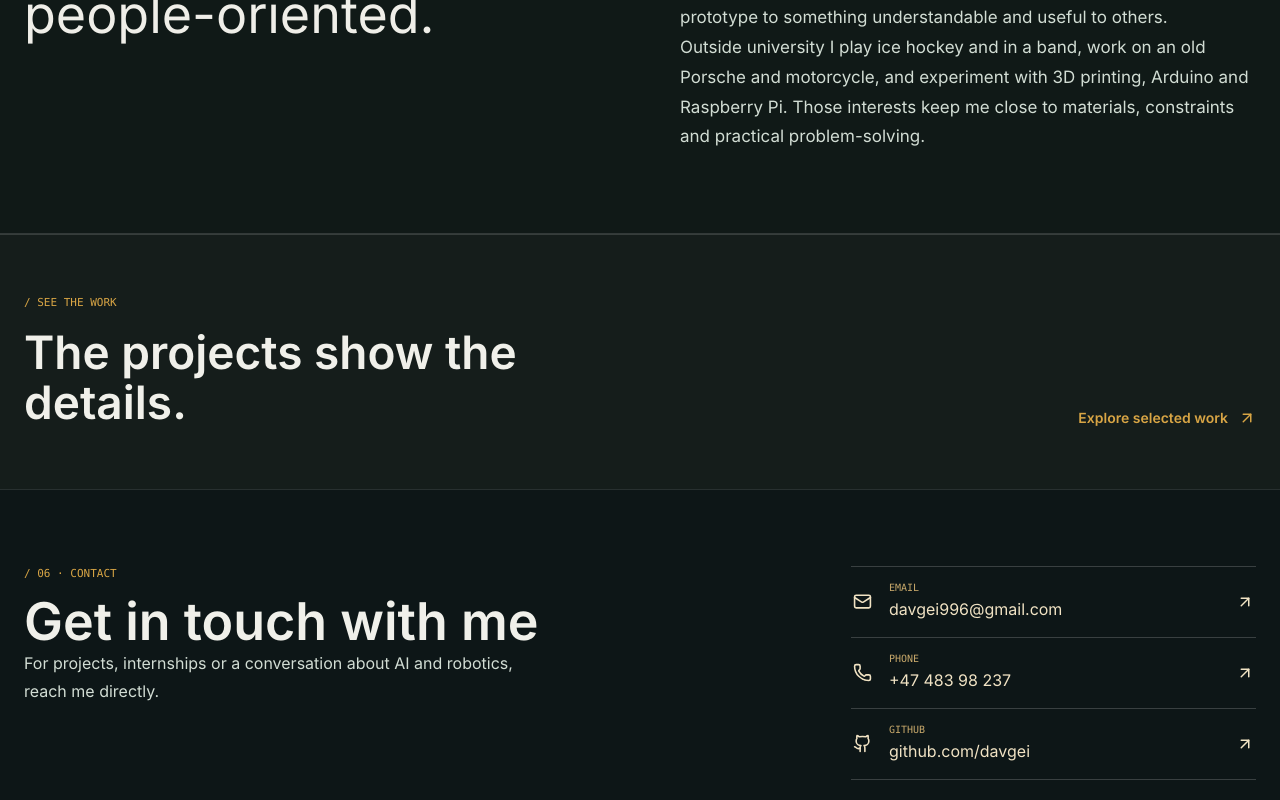
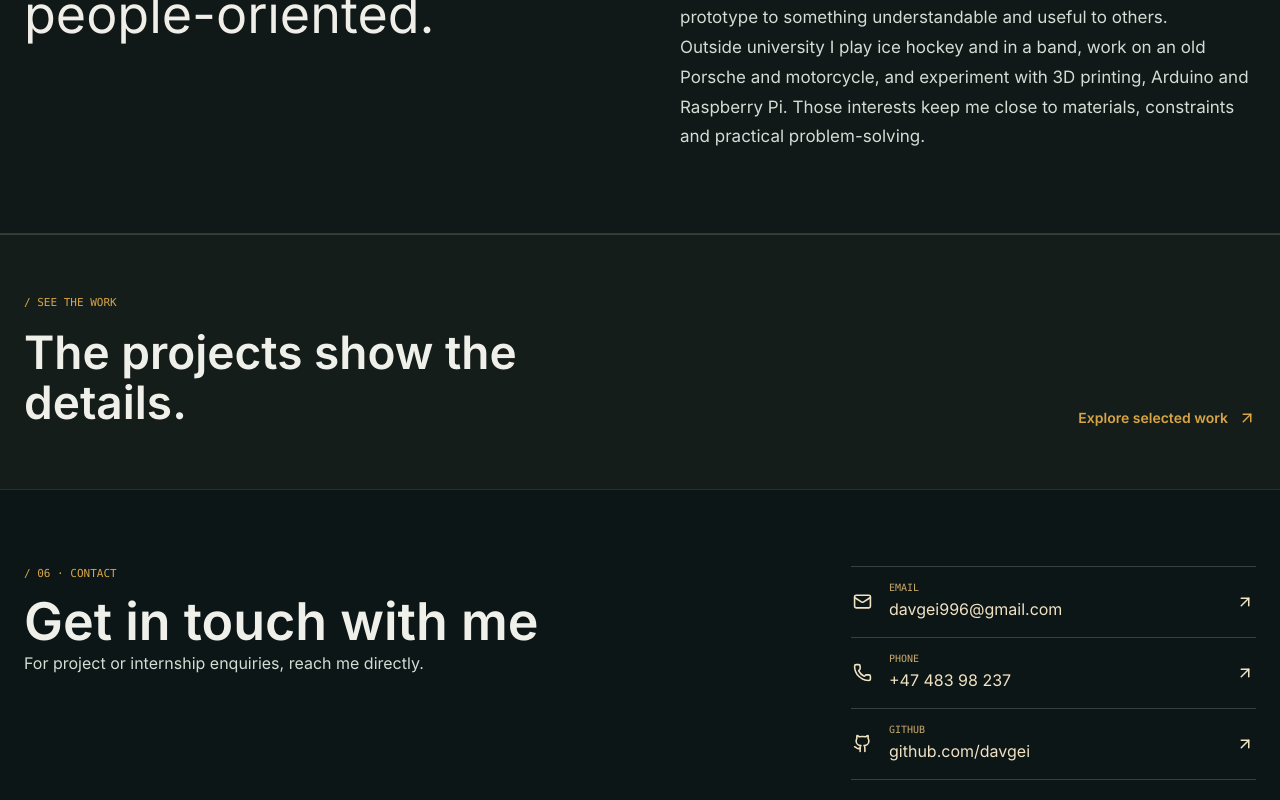
Before and after one commit to davgei/Portfolio, a Next.js app: page /about in a window 1280 px wide. Shown: the part 1353-2153 px from the top of the page. Built offline with nearby package versions, Linux system fonts and the light colour scheme.

Commit message:
Simplify contact introduction

```diff
--- a/src/i18n/translations.ts
+++ b/src/i18n/translations.ts
@@ -23,7 +23,7 @@ export const translations = {
       aboutTitle: "About David", aboutIntro: "I study robotics and intelligent systems at the University of Oslo, with a particular interest in the point where AI meets physical systems.",
       cvTitle: "Curriculum vitae", cvIntro: "A concise view of education, experience and selected technical work."
     },
-    contact: { title: "Get in touch with me", intro: "For projects, internships or a conversation about AI and robotics, reach me directly.", github: "GitHub / davgei" },
+    contact: { title: "Get in touch with me", intro: "For project or internship enquiries, reach me directly.", github: "GitHub / davgei" },
     about: {
       statement: "I like engineering problems that end outside the screen.",
       body: "My work moves between sensing, machine learning, robot control and mechanical design. I am interested in how complete systems behave, from the first data point to the final physical action.",
@@ -53,7 +53,7 @@ export const translations = {
       aboutTitle: "Om David", aboutIntro: "Jeg studerer robotikk og intelligente systemer ved Universitetet i Oslo, med særlig interesse for møtet mellom AI og fysiske systemer.",
       cvTitle: "Curriculum vitae", cvIntro: "En kort oversikt over utdanning, erfaring og utvalgt teknisk arbeid."
     },
-    contact: { title: "Ta kontakt med meg", intro: "For prosjekter, praksisplasser eller en prat om AI og robotikk kan du kontakte meg direkte.", github: "GitHub / davgei" },
+    contact: { title: "Ta kontakt med meg", intro: "For spørsmål om prosjekter og praksisplasser kan du kontakte meg direkte.", github: "GitHub / davgei" },
     about: {
       statement: "Jeg liker tekniske problemer som ender utenfor skjermen.",
       body: "Arbeidet mitt beveger seg mellom sensorer, maskinlæring, robotregulering og mekanisk design. Jeg er interessert i hvordan hele systemer fungerer, fra første datapunkt til siste fysiske handling.",
```
